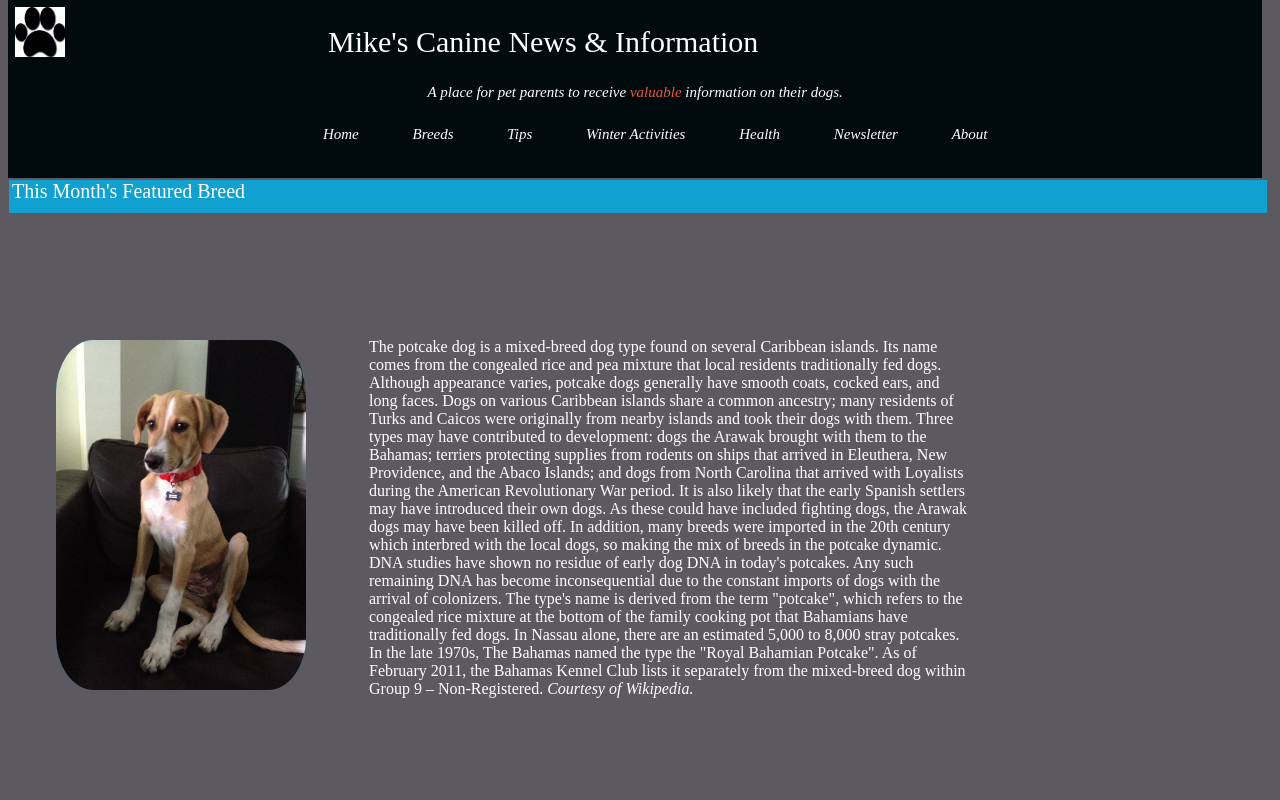
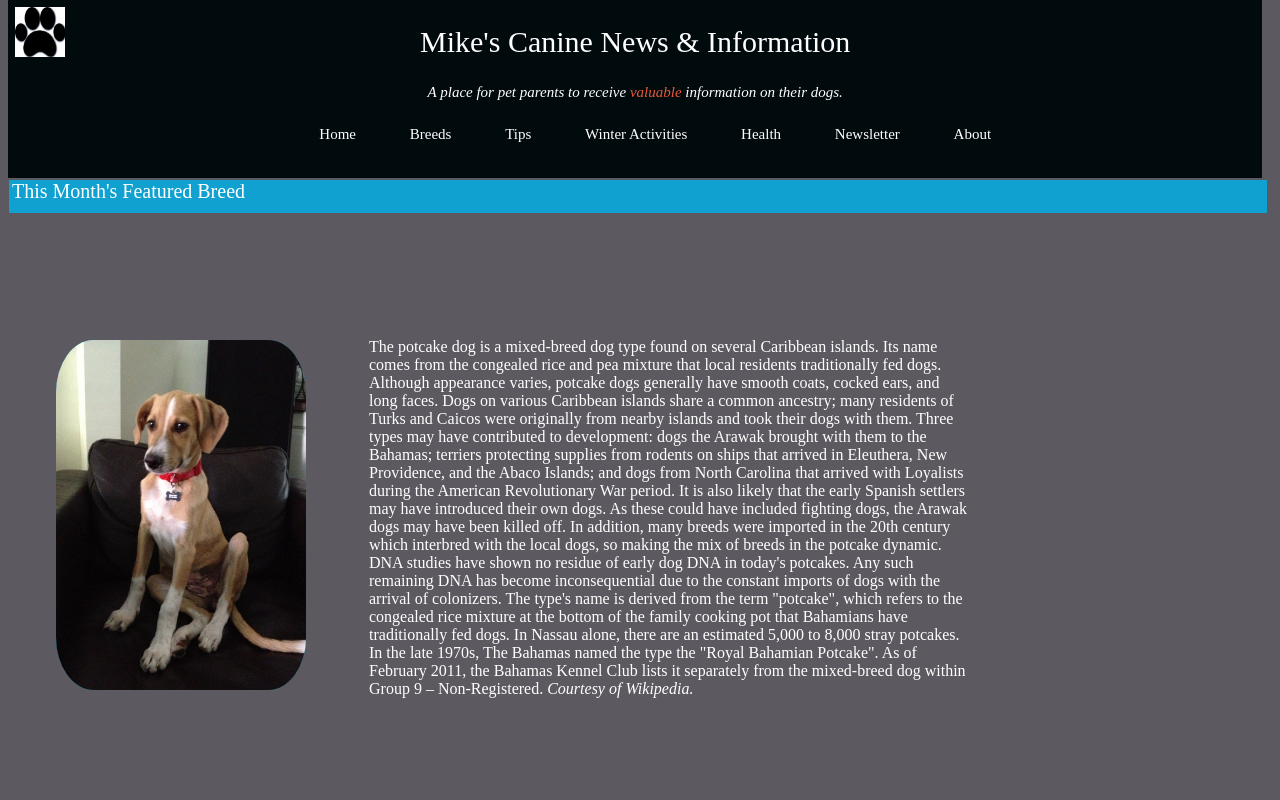
Before and after one commit to mtrobbie/mcni, a plain HTML site: page index.html in a window 1280 px wide. Shown: the top 800 px of the page. Drawn offline with Linux system fonts and the light colour scheme.

Commit message:
Add files via upload
Fixed centering bug.

```diff
--- a/css/stylelist.css
+++ b/css/stylelist.css
@@ -8,7 +8,7 @@ body {
  .banner {
     font-size: 30px;
     color:#FFFFFF;
-  /*  text-align:center; */
+    text-align:center;
     background-color: #010A0D;
     border-width: 5px;
     border-style: solid;
@@ -20,7 +20,8 @@ body {
     margin-top: 10px;
     margin-right: 5px;
     margin-bottom:0px;
-    margin-left: 310px;
+   /*  margin-left: 430px; */
+    margin-left: 5px;
     }
 
 .banner2 {
@@ -44,6 +45,7 @@ body {
 
 .linkbanner {
     font-size: 20px;
+    font-style: normal;
     color:#FFFFFF;
     text-align:center;
     background-color: #010A0D;
@@ -273,6 +275,7 @@ form {
   margin-bottom: 0px;
   margin-left: 5px;
   margin-right: 5px;
+  font-style: normal;
 }
 
 .navbar li {
@@ -318,7 +321,8 @@ font-size: 15px;
   height: 50px;
   width: 50px;
   display:block;
-  float: left;
+  position: fixed;
+  z-index: 10;
   margin-left: 7px;
   margin-top: 7px;
 }
```
